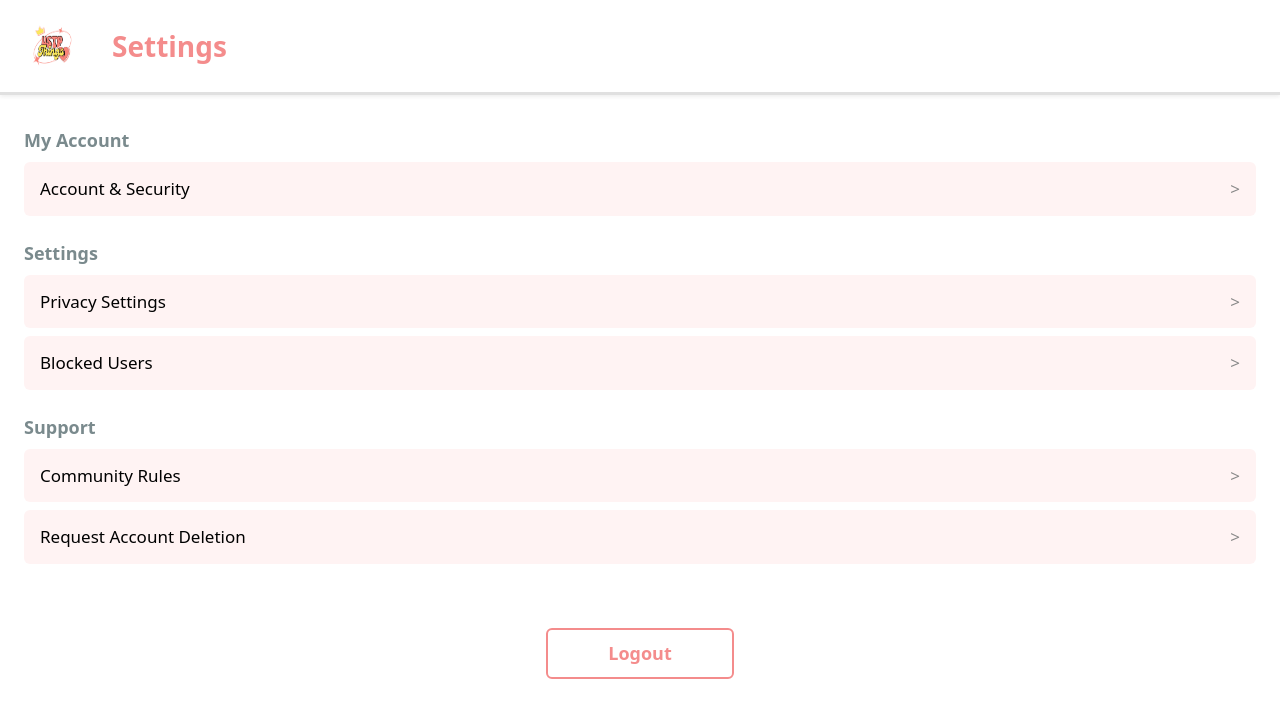
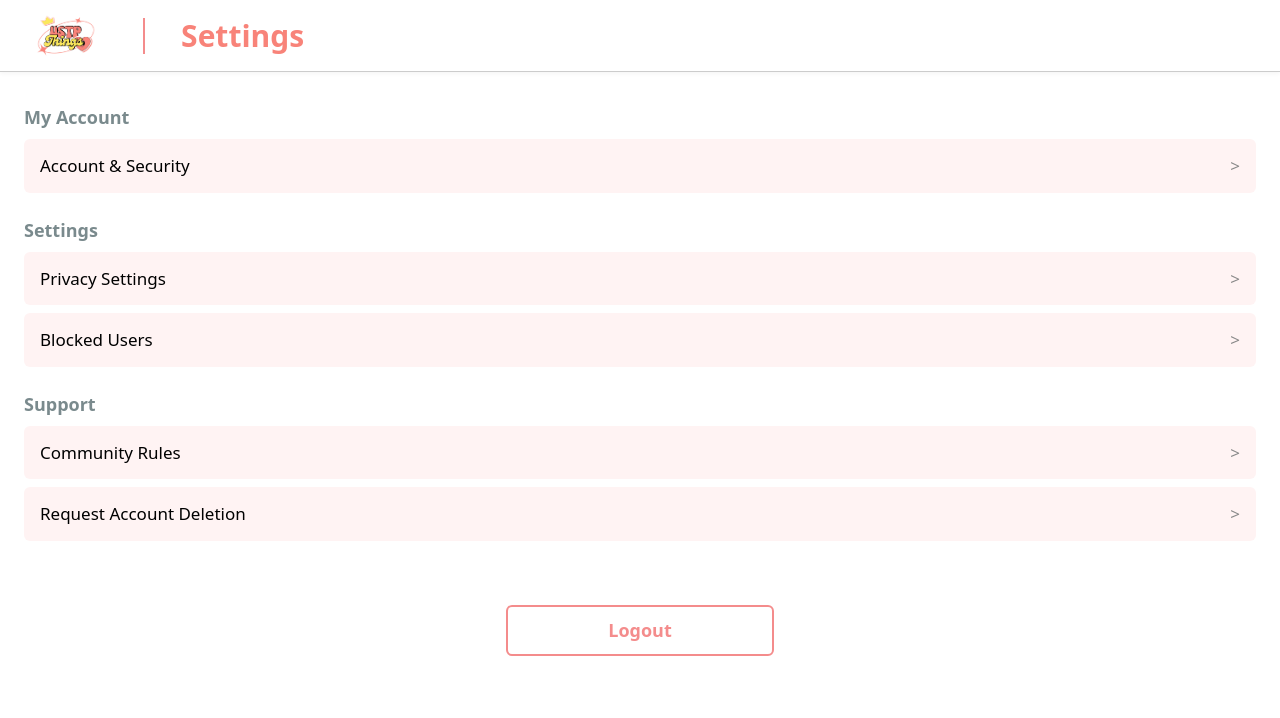
Before and after one commit to FrjlGAM/USTP-Things, a React (Vite) app: page /dashboard/settings in a window 1280 px wide. Shown: the top 718 px of the page. Built offline with nearby package versions, Linux system fonts and the light colour scheme; no server answers.

Commit message:
Settings

```diff
--- a/src/dashboard/pages/Settings.tsx
+++ b/src/dashboard/pages/Settings.tsx
@@ -4,39 +4,35 @@ import ustpLogo from "../../assets/ustp-things-logo.png";
 export default function Settings() {
   return (
     <div style={{ minHeight: "100vh", background: "#fff" }}>
-      {/* Top bar */}
+      {/* Settings Header */}
       <div
         style={{
           background: "#fff",
-          borderBottom: "3px solid #e0e0e0",
-          boxShadow: "0 2px 4px #0001",
-          padding: "0 0 0 0",
-        }}
-      >
-        <div
-          style={{
           display: "flex",
           alignItems: "center",
-            padding: "18px 0 18px 24px",
-            gap: 16,
+          height: 72,
+          paddingLeft: 24,
+          paddingRight: 24,
+          gap: 18,
+          borderBottom: "1px solid #ccc",
+          boxShadow: "0 2px 4px 0 rgba(0,0,0,0.04)",
         }}
       >
         <img
           src={ustpLogo}
           alt="USTP Things Logo"
-            style={{ width: 56, height: 56, marginRight: 16 }}
+          className="h-14 w-auto"
         />
-          <span
-            style={{
-              fontSize: 28,
-              fontWeight: 600,
-              color: "#F48C8C",
-              fontFamily: "inherit",
-            }}
-          >
+        <div style={{
+          width: 2,
+          height: 36,
+          background: "#F48C8C",
+          marginLeft: 18,
+          marginRight: 18,
+        }} />
+        <h1 className="text-3xl font-bold" style={{ color: "#F88379" }}>
           Settings
-          </span>
-        </div>
+        </h1>
       </div>
       {/* Main content */}
       <div style={{ paddingTop: 32, paddingLeft: 24, paddingRight: 24 }}>
@@ -195,7 +191,7 @@ export default function Settings() {
               fontWeight: 600,
               fontSize: 18,
               borderRadius: 6,
-              padding: "10px 60px",
+              padding: "10px 100px",
               background: "transparent",
               cursor: "pointer",
               fontFamily: "inherit",
```
Lines whose indentation alone changed are shown as unchanged.
